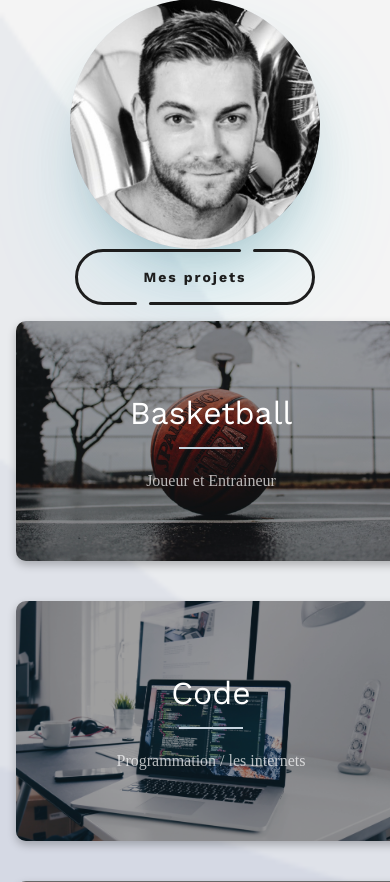
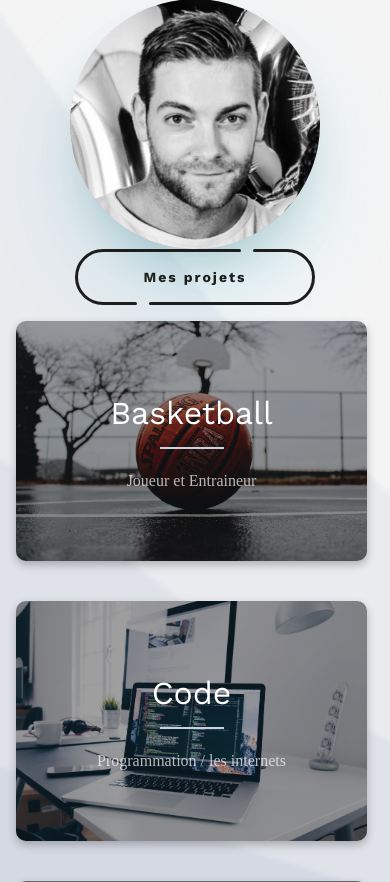
Before and after one commit to Reaven23/rails-my-web-profile, a Rails app: page /web in a window 390 px wide. Shown: the part 92-974 px from the top of the page. Run offline with Rails 7, Linux system fonts and the light colour scheme; style sheets or scripts are compiled from the project's sources; some libraries are stand-ins or nearby versions; some web fonts are replaced; grey boxes are pictures that could not be loaded.

Commit message:
responsive portfolio

```diff
--- a/app/assets/stylesheets/pages/_about_me.scss
+++ b/app/assets/stylesheets/pages/_about_me.scss
@@ -188,11 +188,9 @@ font-family: 'Montserrat';
   .right-div {
     width: 100%;
     grid-template-columns: 1fr 1fr;
+    grid-gap: 8px
   }
 
-  .col {
-    width: 100%;
-  }
 }
 
 /* Phone Styles */
```
